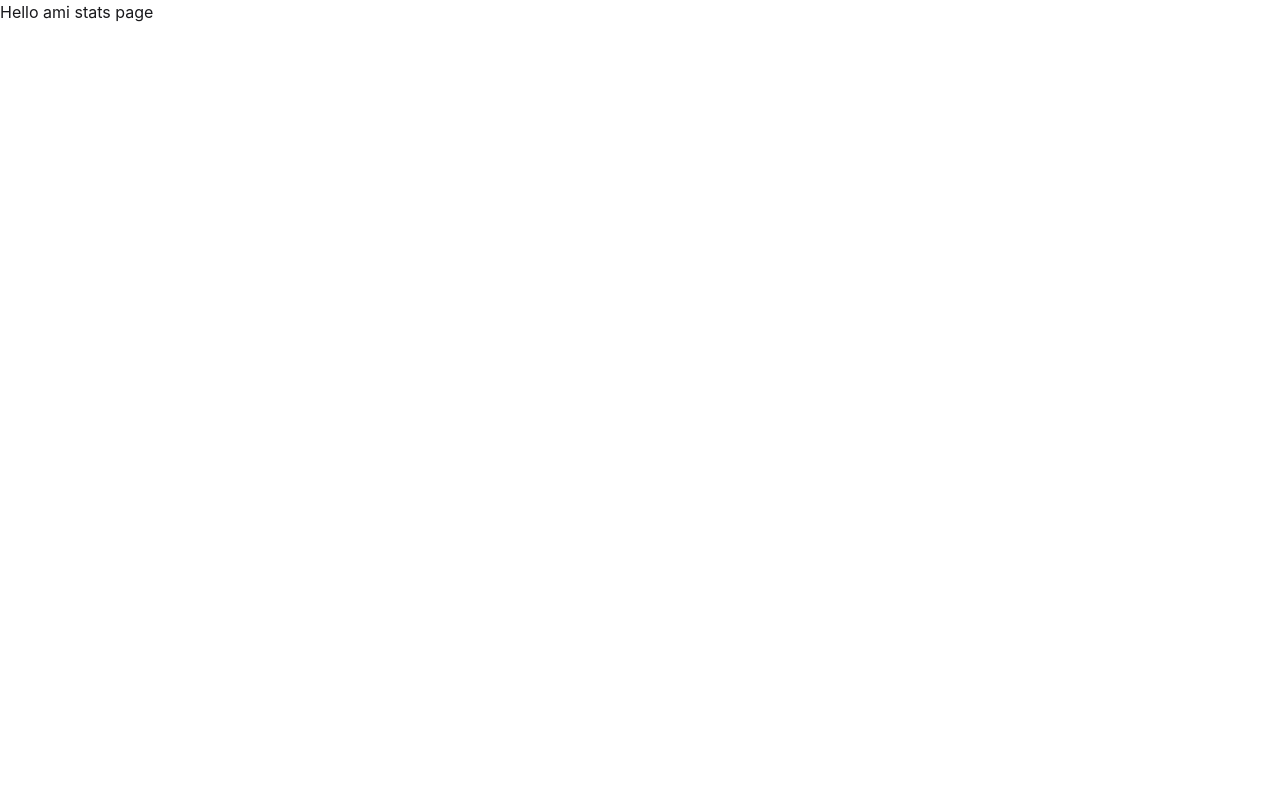
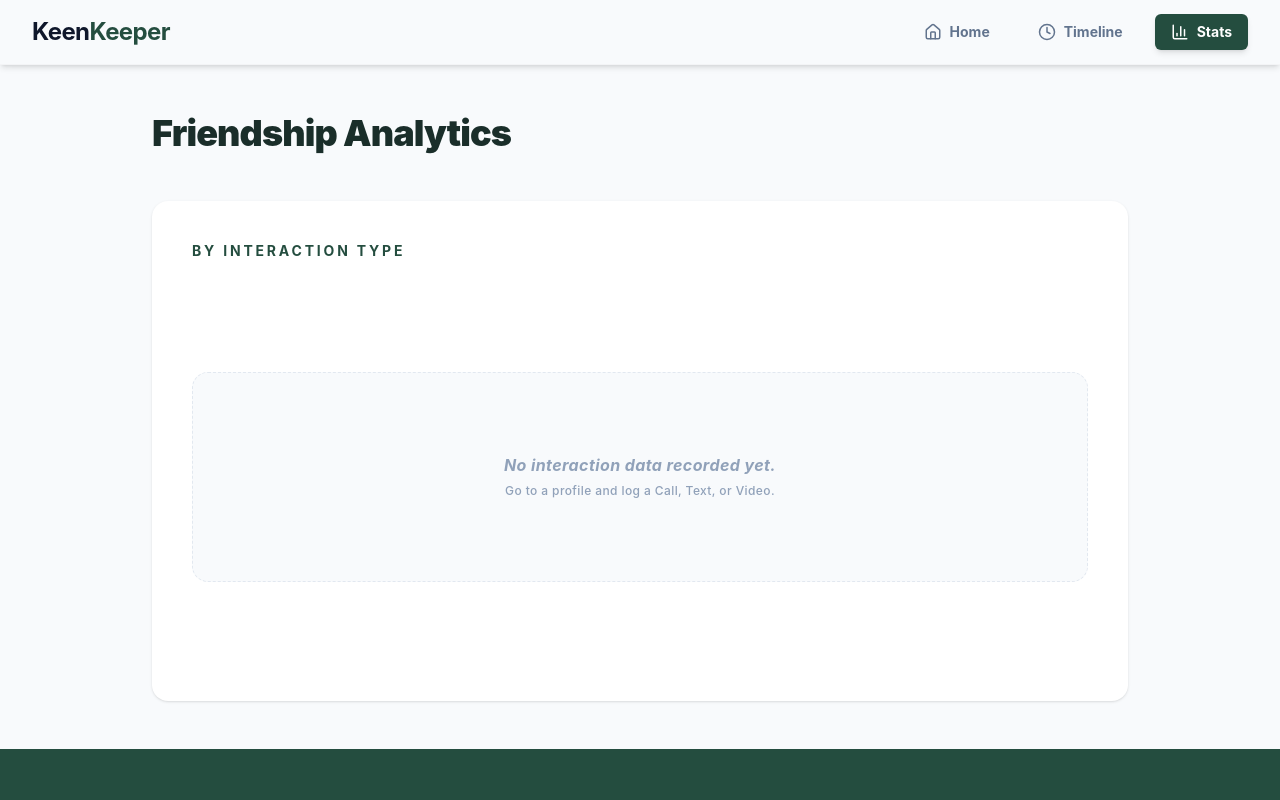
Before and after one commit to sahariaalmahamud/Keen-Keeper, a React (Vite) app: page /stats in a window 1280 px wide. Shown: the top 800 px of the page. Built offline with nearby package versions, Linux system fonts and the light colour scheme.

Commit message:
recharts added

```diff
--- a/src/App.jsx
+++ b/src/App.jsx
@@ -2,9 +2,9 @@ import { BrowserRouter as Router, Routes, Route } from 'react-router-dom';
 import Home from './pages/Home';
 import FriendDetails from './pages/FriendDetails';
 import Timeline from './pages/Timeline';
-import Stats from './pages/Stats';
 import NotFound from './pages/NotFound';
 import './App.css';
+import Analytics from './pages/Analytics';
 
 function App() {
   return (
@@ -13,7 +13,7 @@ function App() {
         <Route path="/" element={<Home />} />
         <Route path="/friend/:id" element={<FriendDetails />} />
         <Route path="/timeline" element={<Timeline />} />
-        <Route path="/stats" element={<Stats />} />
+        <Route path="/stats" element={<Analytics />} />
         <Route path="*" element={<NotFound />} />
       </Routes>
     </Router>
--- a/src/components/FriendCard.jsx
+++ b/src/components/FriendCard.jsx
@@ -28,7 +28,7 @@ const FriendCard = ({ friend }) => {
         <p className="font-semibold text-slate-700 mb-1">{friend?.days_since_contact ?? 0}d ago</p>
 
 
-        <div className="flex flex-wrap justify-center gap-1 mb-4 flex-grow">
+        <div className="flex flex-wrap justify-center gap-1 mb-4 grow">
           {friend?.tags?.map((tag, index) => (
             <span key={index} className="flex items-center gap-1 text-[10px] bg-slate-50 text-slate-500 px-2 py-0.5 rounded border border-slate-100">
               <Tag size={10} />
--- a/src/components/Navbar.jsx
+++ b/src/components/Navbar.jsx
@@ -16,13 +16,11 @@ const Navbar = () => {
       <div className="container mx-auto px-6 lg:px-8">
         <div className="flex justify-between h-16 items-center">
 
-          <div className="shrink-0">
-
-            <Link to="/" className="text-2xl font-bold tracking-tight">
-              <span className="text-slate-900">Keen</span>
-              <span className="text-[#244D3F]"> Keeper</span>
+          <Link to="/" className="inline-flex items-center">
+            <h1 className="text-2xl font-bold tracking-tight text-slate-900">
+              Keen<span className="text-[#244D3F]">Keeper</span>
+            </h1>
           </Link>
-          </div>
 
           <div className="hidden md:flex items-center gap-4">
             {menuItems.map((item) => {
@@ -33,8 +31,7 @@ const Navbar = () => {
                 <Link
                   key={item.name}
                   to={item.path}
-                  className={`flex items-center gap-2 px-4 py-2 rounded-md transition-all font-bold text-sm ${
-                    isActive
+                  className={`flex items-center gap-2 px-4 py-2 rounded-md transition-all font-bold text-sm ${isActive
                     ? 'bg-[#244D3F] text-white shadow-md'
                     : 'text-slate-500 hover:text-[#244D3F] hover:bg-emerald-50'
                     }`}
@@ -62,8 +59,7 @@ const Navbar = () => {
                 key={item.name}
                 to={item.path}
                 onClick={() => setIsOpen(false)}
-                className={`flex items-center gap-3 w-full px-4 py-3 rounded-md font-bold transition-all ${
-                  isActive
+                className={`flex items-center gap-3 w-full px-4 py-3 rounded-md font-bold transition-all ${isActive
                   ? 'bg-emerald-800 text-white'
                   : 'text-slate-600 hover:bg-emerald-50'
                   }`}
--- /dev/null
+++ b/src/pages/Analytics.jsx
@@ -0,0 +1,97 @@
+import React, { useState } from 'react';
+import { PieChart, Pie, Cell, ResponsiveContainer, Legend, Tooltip } from 'recharts';
+import Navbar from '../components/Navbar';
+import Footer from '../components/Footer';
+
+const Analytics = () => {
+  const [chartData] = useState(() => {
+    const savedData = JSON.parse(localStorage.getItem('global_timeline')) || [];
+    const counts = savedData.reduce((acc, curr) => {
+      acc[curr.type] = (acc[curr.type] || 0) + 1;
+      return acc;
+    }, {});
+
+    return Object.keys(counts).map(key => ({
+      name: key,
+      value: counts[key]
+    }));
+  });
+
+
+  const COLORS = {
+    'Call': '#1a4731',
+    'Text': '#7c3aed',
+    'Video': '#10b981',
+  };
+
+  return (
+    <div className="min-h-screen bg-[#f8fafc] flex flex-col font-sans">
+      <Navbar />
+
+      <main className="grow max-w-5xl mx-auto w-full px-6 py-12">
+
+        <h1 className="text-4xl font-black text-[#1a2e2a] mb-12 tracking-tight">
+          Friendship Analytics
+        </h1>
+
+        <div className="bg-white p-10 rounded-2xl border-none shadow-sm min-h-125 flex flex-col">
+          <h3 className="text-[#244D3F] font-bold text-sm uppercase tracking-[0.2em] mb-8">
+            By Interaction Type
+          </h3>
+
+          <div className="grow flex items-center justify-center">
+            {chartData.length > 0 ? (
+              <div className="w-full h-87.5">
+                <ResponsiveContainer width="100%" height="100%">
+                  <PieChart margin={{ top: 0, right: 0, bottom: 0, left: 0 }}>
+                    <Pie
+                      data={chartData}
+                      cx="50%"
+                      cy="50%"
+                      innerRadius={80}
+                      outerRadius={110}
+                      paddingAngle={8}
+                      dataKey="value"
+                      stroke="none"
+                    >
+                      {chartData.map((entry, index) => (
+                        <Cell
+                          key={`cell-${index}`}
+                          fill={COLORS[entry.name] || '#cbd5e1'}
+                        />
+                      ))}
+                    </Pie>
+                    <Tooltip
+                      contentStyle={{ borderRadius: '12px', border: 'none', boxShadow: '0 4px 12px rgba(0,0,0,0.1)' }}
+                    />
+                    <Legend
+                      verticalAlign="bottom"
+                      height={36}
+                      iconType="circle"
+                      formatter={(value) => (
+                        <span className="text-[10px] font-black text-slate-500 uppercase tracking-widest ml-2">
+                          {value}
+                        </span>
+                      )}
+                    />
+                  </PieChart>
+                </ResponsiveContainer>
+              </div>
+            ) : (
+              <div className="text-center py-20 bg-slate-50 rounded-2xl border border-dashed border-slate-200 w-full">
+                <p className="text-slate-400 font-bold italic tracking-wide">
+                  No interaction data recorded yet. <br />
+                  <span className="text-xs font-medium not-italic">Go to a profile and log a Call, Text, or Video.</span>
+                </p>
+              </div>
+            )}
+          </div>
+        </div>
+      </main>
+
+      <Footer />
+    </div>
+  );
+};
+
+export default Analytics;
--- a/src/pages/FriendDetails.jsx
+++ b/src/pages/FriendDetails.jsx
@@ -67,7 +67,7 @@ const FriendDetails = () => {
       <Navbar />
       <Toaster position="top-right" reverseOrder={false} />
 
-      <main className="flex-grow max-w-6xl mx-auto w-full px-6 py-10">
+      <main className="grow max-w-6xl mx-auto w-full px-6 py-10">
         <button onClick={() => navigate(-1)} className="flex items-center gap-2 text-slate-400 hover:text-emerald-600 transition-all mb-8 font-semibold group">
           <ArrowLeft size={18} className="group-hover:-translate-x-1 transition-transform" />
           Back to Dashboard
--- a/src/pages/Home.jsx
+++ b/src/pages/Home.jsx
@@ -66,7 +66,7 @@ const Home = () => {
     <div className="min-h-screen bg-white flex flex-col font-sans">
       <Navbar />
 
-      <main className="flex-grow">
+      <main className="grow">
         <Herosection />
 
         <div className="max-w-7xl mx-auto px-6 lg:px-10 pb-20">
@@ -120,7 +120,7 @@ const Home = () => {
               </div>
             ) : (
 
-              <div className="text-center py-24 bg-slate-50 rounded-[2rem] border-2 border-dashed border-slate-200 animate-in fade-in duration-500">
+              <div className="text-center py-24 bg-slate-50 rounded-4xl border-2 border-dashed border-slate-200 animate-in fade-in duration-500">
                 <div className="text-slate-300 mb-6 flex justify-center">
                   <svg size={48} fill="none" viewBox="0 0 24 24" stroke="currentColor" strokeWidth={1.5} className="w-16 h-16">
                     <path strokeLinecap="round" strokeLinejoin="round" d="M17 20h5v-2a3 3 0 00-5.356-1.857M17 20H7m10 0v-2c0-.656-.126-1.283-.356-1.857M7 20H2v-2a3 3 0 015.356-1.857M7 20v-2c0-.656.126-1.283.356-1.857m0 0a5.002 5.002 0 019.288 0M15 7a3 3 0 11-6 0 3 3 0 016 0zm6 3a2 2 0 11-4 0 2 2 0 014 0zM7 10a2 2 0 11-4 0 2 2 0 014 0z" />
--- a/src/pages/Stats.jsx
+++ /dev/null
@@ -1,11 +0,0 @@
-import React from 'react';
-
-const Stats = () => {
-  return (
-    <div>
-      Hello ami stats page
-    </div>
-  );
-};
-
-export default Stats;
--- a/src/pages/Timeline.jsx
+++ b/src/pages/Timeline.jsx
@@ -1,17 +1,15 @@
-import React, { useState, useEffect } from 'react';
+import React, { useState } from 'react';
 import { Phone, MessageSquare, Video, Users, ChevronDown, Clock } from 'lucide-react';
 import Navbar from '../components/Navbar';
 import Footer from '../components/Footer';
 
 const Timeline = () => {
-  const [activities, setActivities] = useState([]);
+  const [activities] = useState(() => {
+    const savedData = JSON.parse(localStorage.getItem('global_timeline')) || [];
+    return savedData;
+  });
   const [filter, setFilter] = useState('All');
   const [showDropdown, setShowDropdown] = useState(false);
-
-  useEffect(() => {
-    const savedData = JSON.parse(localStorage.getItem('global_timeline')) || [];
-    setActivities(savedData);
-  }, []);
 
 
   const filteredActivities = filter === 'All'
@@ -32,7 +30,7 @@ const Timeline = () => {
     <div className="min-h-screen bg-[#f8fafc] flex flex-col font-sans">
       <Navbar />
 
-      <main className="flex-grow max-w-4xl mx-auto w-full px-6 py-12">
+      <main className="grow max-w-4xl mx-auto w-full px-6 py-12">
         <h1 className="text-4xl font-black text-[#1a2e2a] mb-8">Timeline</h1>
 
 
```
Lines whose indentation alone changed are shown as unchanged.
